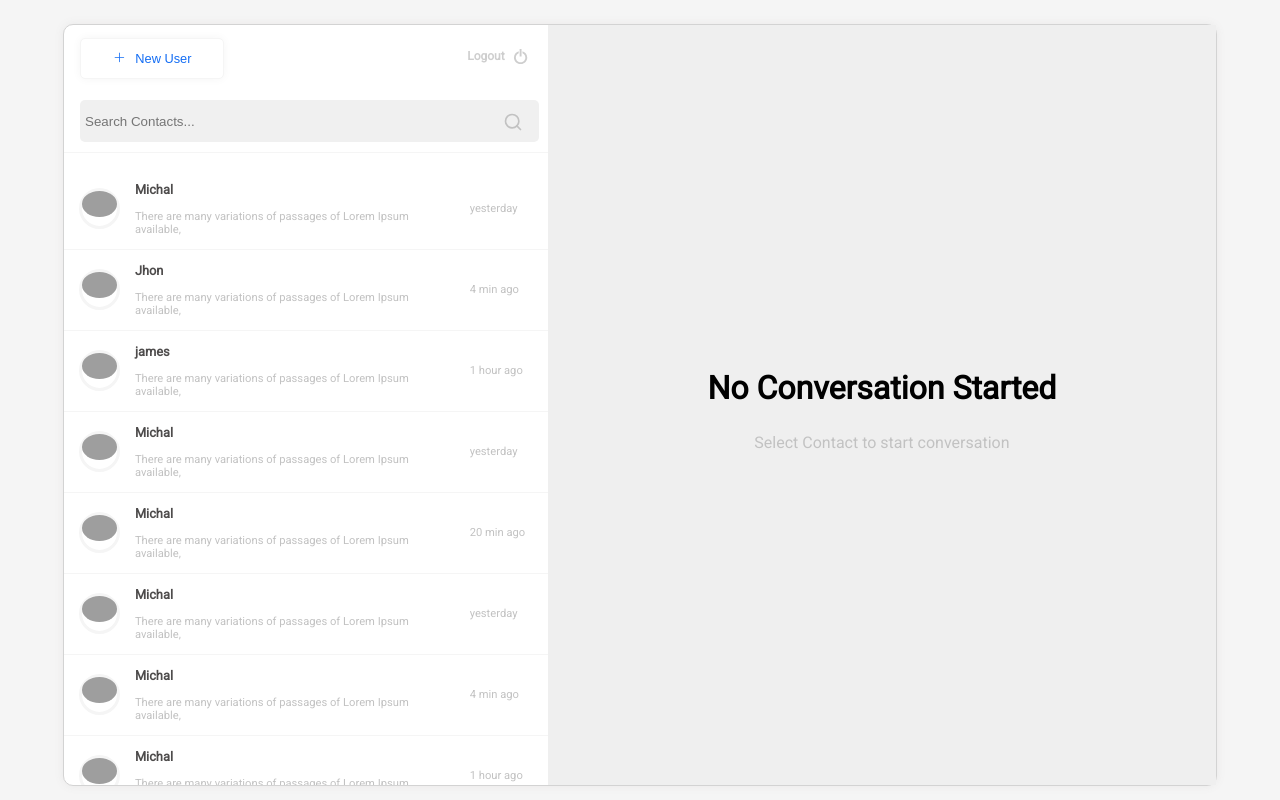
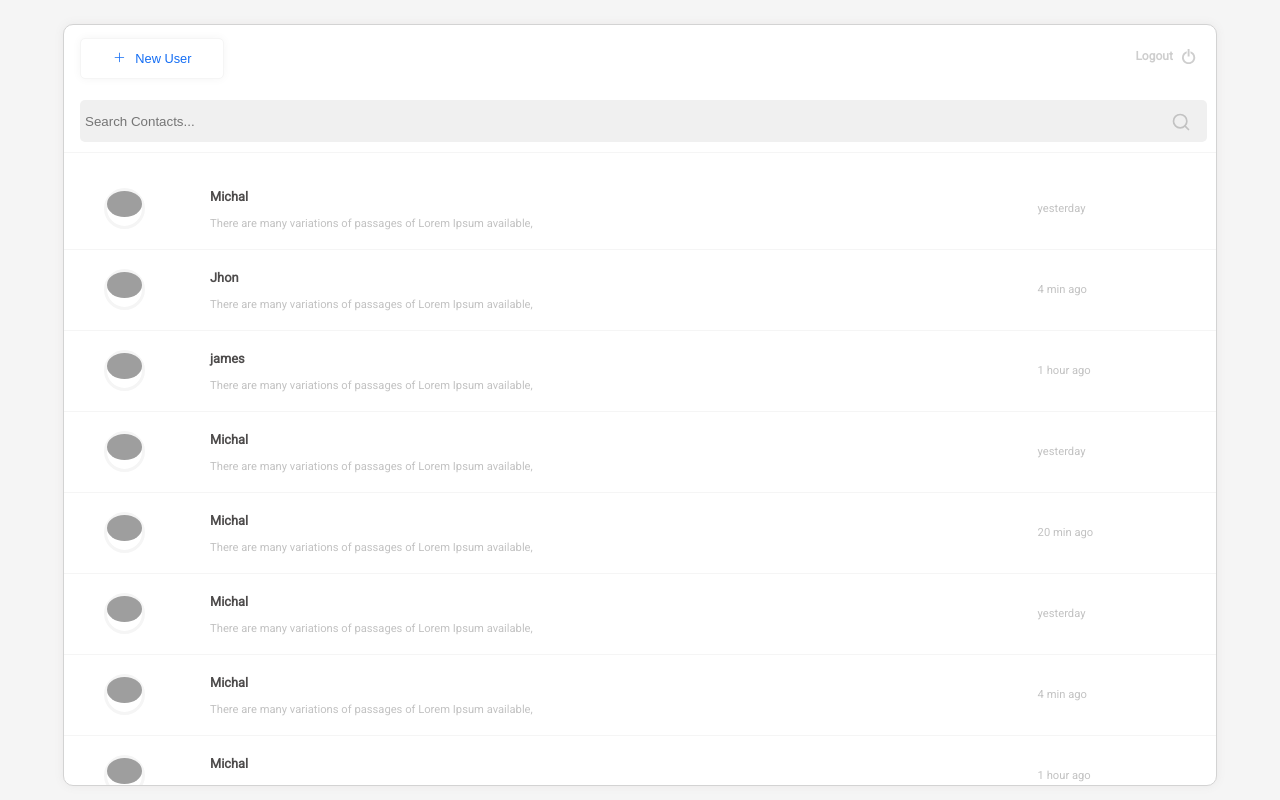
Before and after one commit to 81Rishabh/react-chat-ui, a React (Create React App) app: page /chat in a window 1280 px wide. Built offline with nearby package versions, Linux system fonts and the light colour scheme; grey boxes are pictures that could not be loaded.

Commit message:
intial commit

```diff
--- a/src/Component/Main.js
+++ b/src/Component/Main.js
@@ -21,8 +21,8 @@
       />
       <LSidebar setshow={setshow} newcontact={newcontact} />
       <Routes>
-        <Route path="chat/:userId" element={<MessageContainer show={show} />} />
-        <Route path="/chat" element={<NoConversation />} exact="true" />
+        <Route path="chat/:userId" element={<MessageContainer show={show} />}/>
+        <Route path="/" element={<NoConversation />} exact="true" />
       </Routes>
       <Routes>
         <Route path="chat/:userId" element={<RSidebar />} />
--- a/src/index.js
+++ b/src/index.js
@@ -2,7 +2,7 @@
 import ReactDOM from "react-dom/client";
 import "./index.scss";
 // import sass from 'sass';
-import { BrowserRouter as Router , Routes, Route, Navigate} from "react-router-dom";
+import { BrowserRouter as Router , Routes, Route} from "react-router-dom";
 import App from "./App";
 
 const root = ReactDOM.createRoot(document.getElementById("root"));
@@ -10,7 +10,6 @@
     <Router>
       <Routes>
         <Route path='/*' element={<App />} />
-        <Route path="/" element={<Navigate to="/chat" replace/>} exact="true" />
       </Routes>
     </Router>
 );
```
